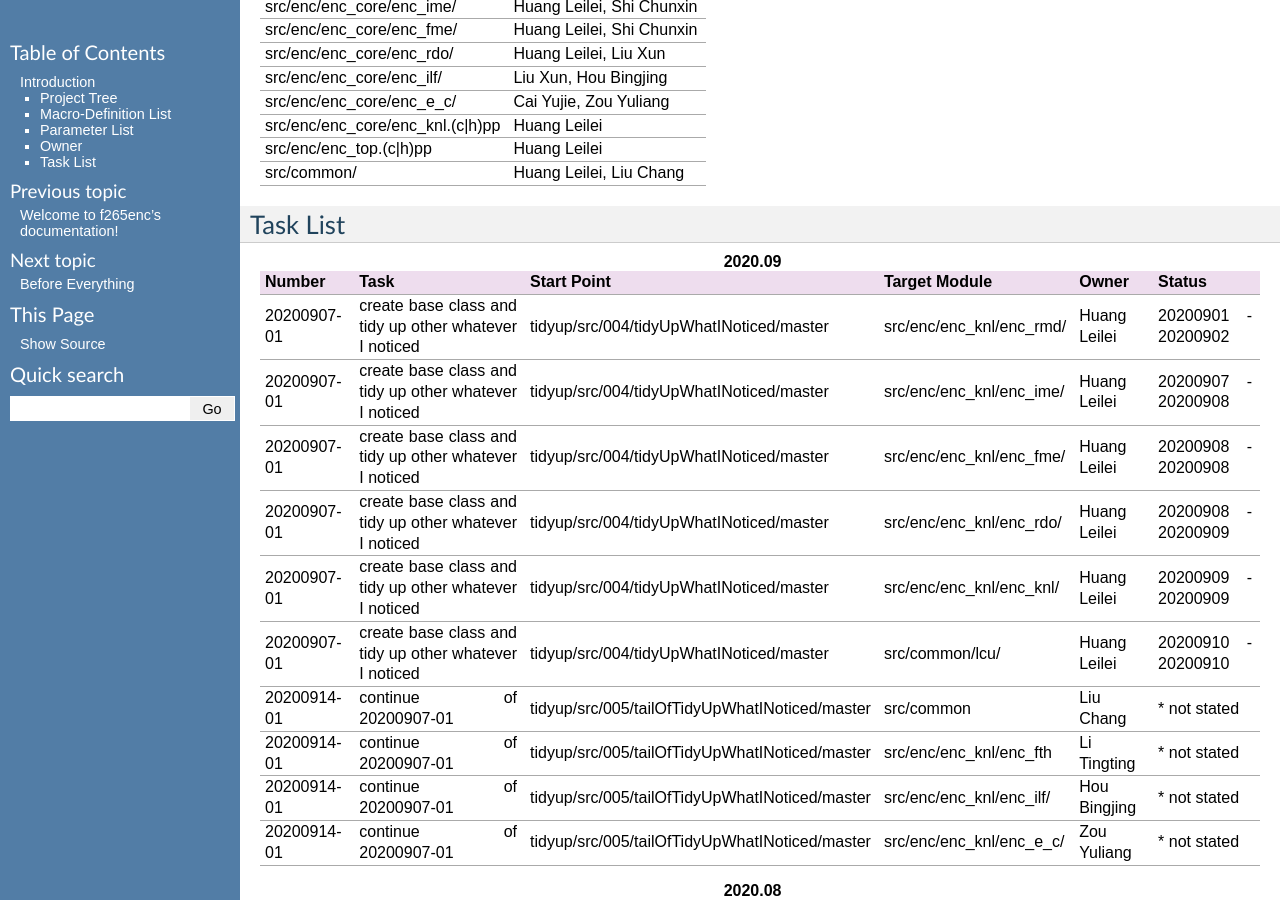
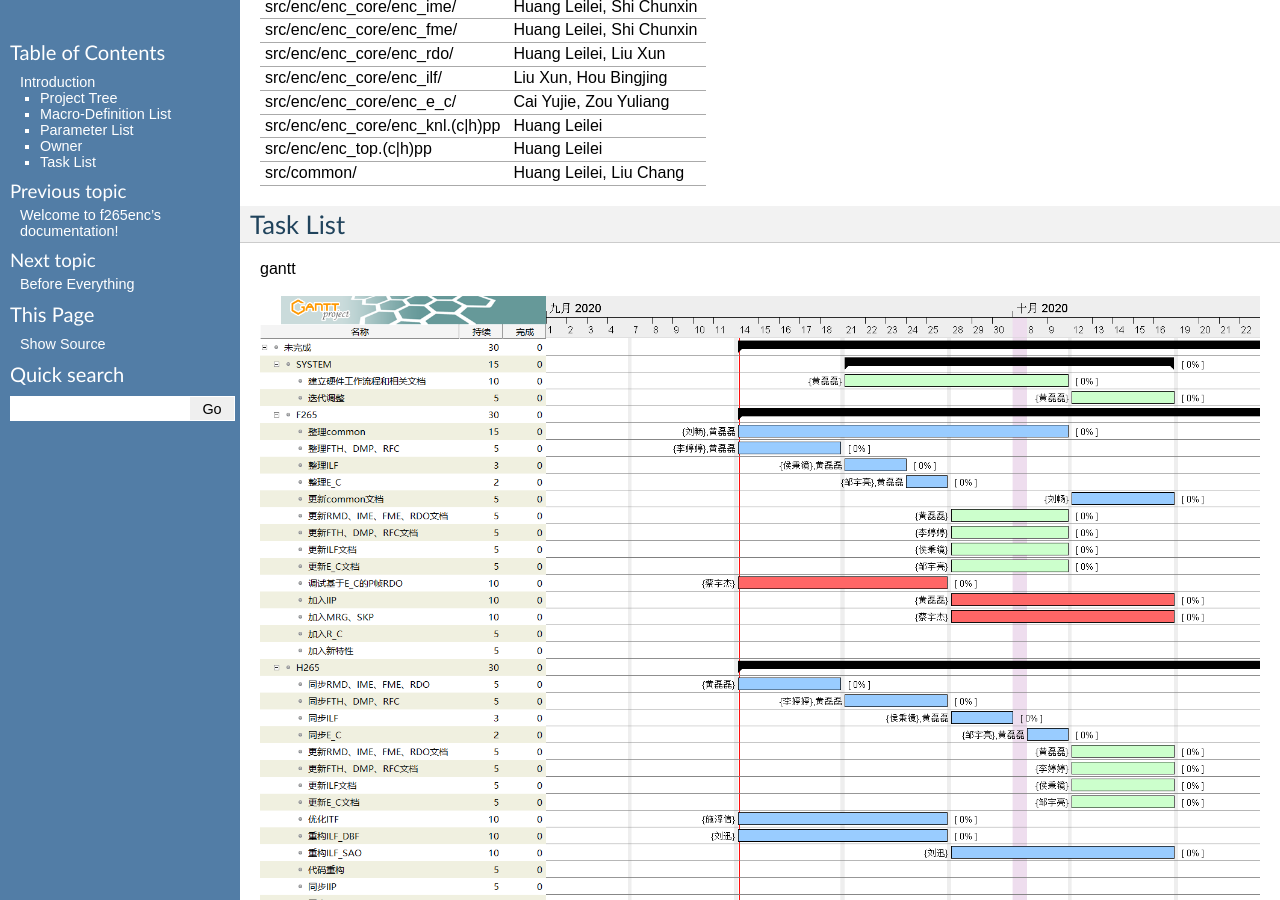
Before and after one commit to iamhll/f265enc_doc, a Sphinx documentation site: the page built from source/introduction/main.rst, in a window 1280 px wide and 900 px high, scrolled down 4865 px. Built offline with Sphinx 7.4.7, drawn with Linux system fonts in a browser that asks for light colours.

Commit message:
[MINOR] [UPDATE] 1. introduction    a. gantt diagram added

```diff
--- a/source/introduction/main.rst
+++ b/source/introduction/main.rst
@@ -128,6 +128,12 @@ Owner
 Task List
 ---------
 
+gantt
+
+.. image:: task.png
+
+\
+
 .. table:: **2020.09**
     :align: left
     :widths: auto
```
Also changed, not shown: source/introduction/task.png (added), 1 other file.
